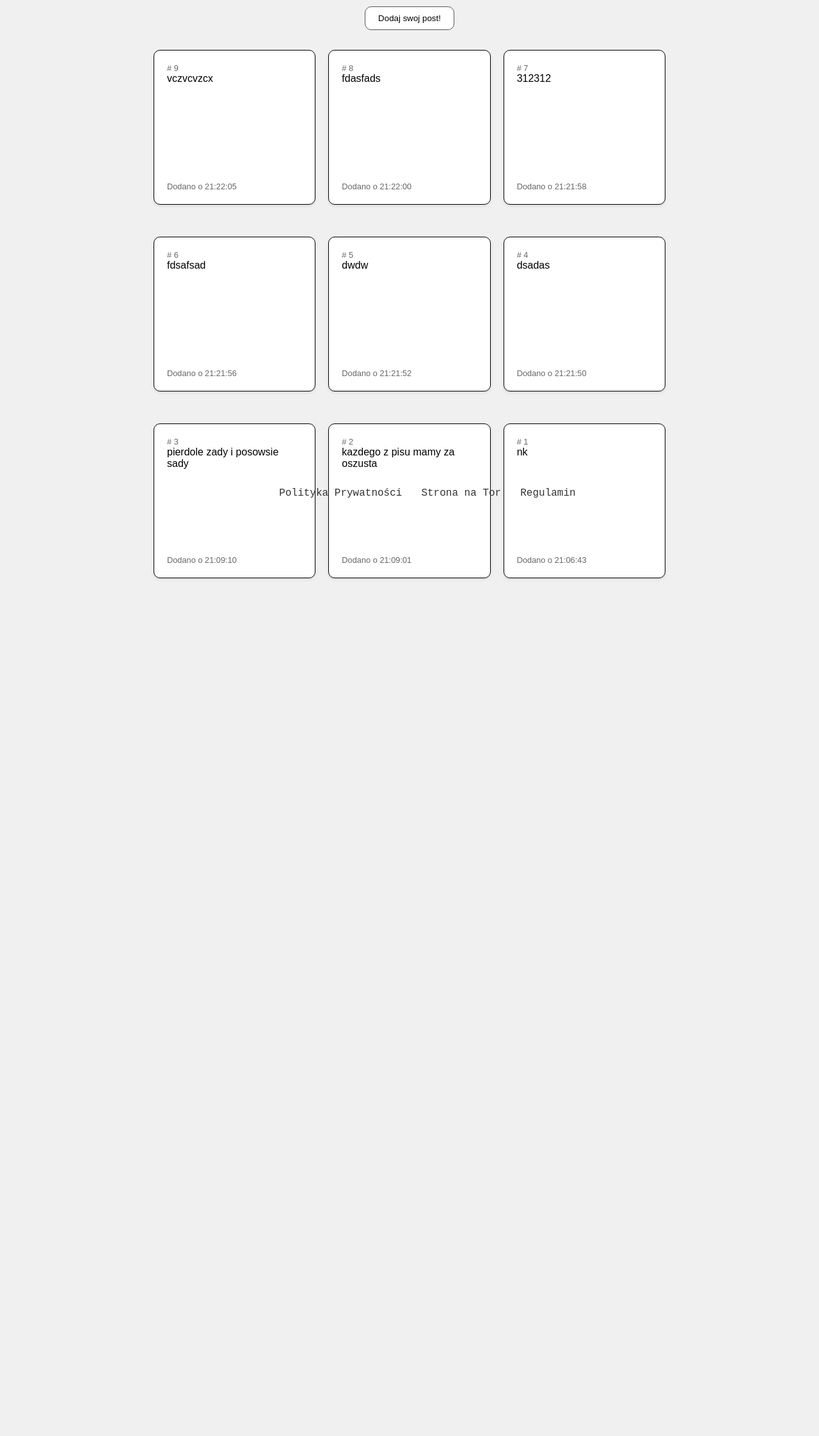
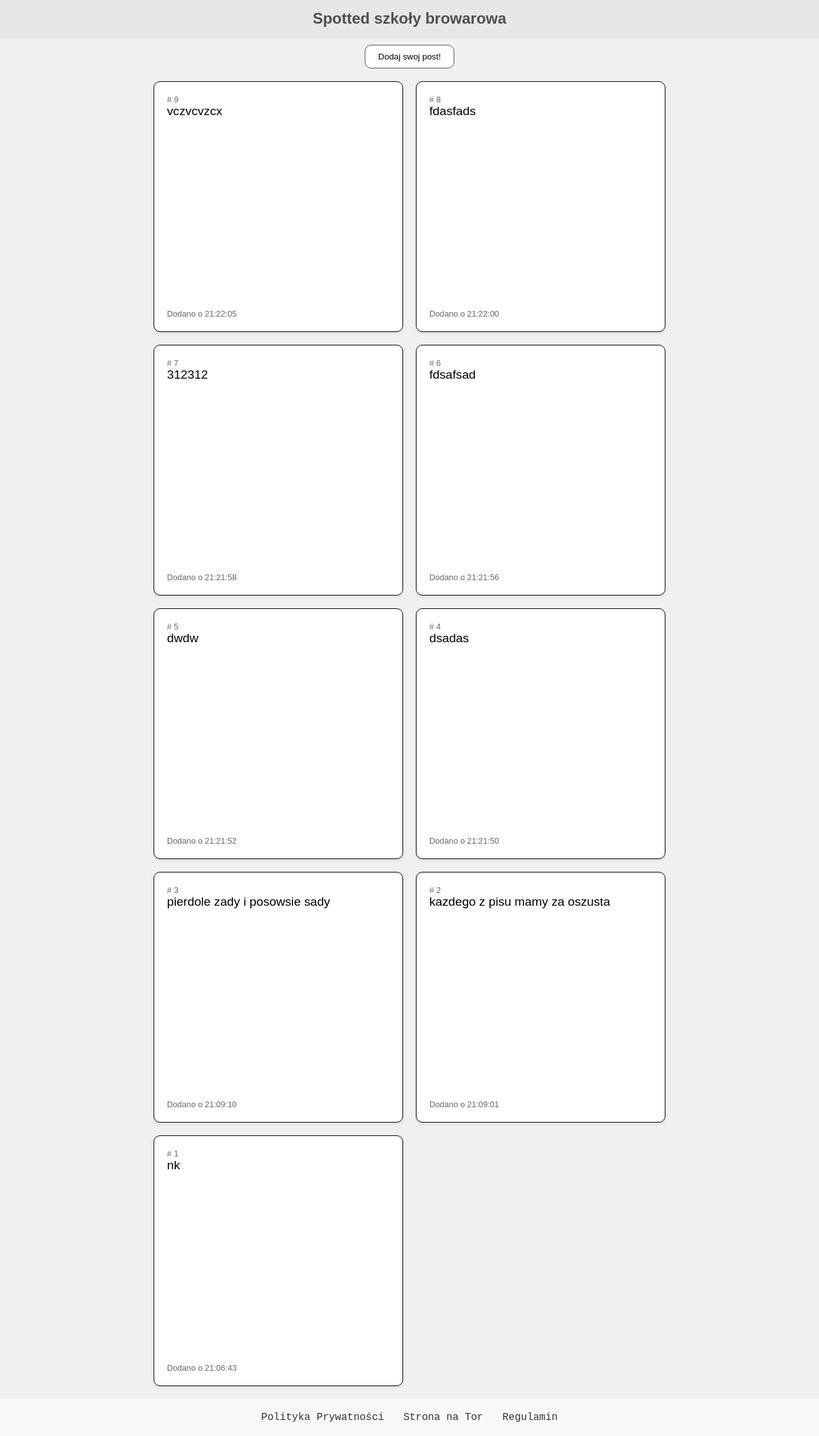
Before and after one commit to ahhuser520/ZSTspotted, a Flask app: page / in a window 1280 px wide. Shown: the whole page at 64% size. Before the commit the page ends 906 px from the top, so only its background shows below. Run offline with Flask 3, Linux system fonts and the light colour scheme; data comes from the database, SQL or seed files in the repository; both versions use the stored data as it was after the commit.

Commit message:
fixed some things in the UI

```diff
--- a/app.py
+++ b/app.py
@@ -34,7 +34,6 @@ def post():
 def tos():
     return render_template('legal/tos.html', siteName=siteName, footer=g.footer)
 
-# Apply limit only to POST requests
 @limiter.limit('1 per hour')
 @app.route('/sendanonymousmessage', methods=['POST'])
 def sendanonymousmessage():
--- a/static/style.css
+++ b/static/style.css
@@ -8,6 +8,7 @@ body {
     align-items: center;
     height: 100vh;
     flex-direction: column;
+    min-height: 100vh;
     box-sizing: border-box;
 }
 
--- a/templates/index.html
+++ b/templates/index.html
@@ -8,16 +8,17 @@
             body {
                 font-family: Arial, sans-serif;
                 background-color: #f0f0f0;
-                padding: 20px;
+                min-height: 100vh;
             }
 
             #posts {
                 display: grid;
-                grid-template-columns: repeat(auto-fill, minmax(200px, 1fr));
+                grid-template-columns: repeat(auto-fill, minmax(350px, 1fr));
                 gap: 20px;
                 padding: 20px;
                 max-width: 800px;
                 margin: 0 auto;
+                margin-top: 0px;
             }
 
             sub {
@@ -26,19 +27,19 @@
             }
 
             .post {
-                margin-top: 30px;
+                margin-top: 0px;
                 background-color: #fff;
                 padding: 20px;
                 border-radius: 10px;
-                border: 1px solid #000;
+                border: 0.5px solid #000;
                 box-shadow: 0 2px 4px rgba(0, 0, 0, 0.1);
                 display: flex;
                 flex-direction: column;
                 justify-content: space-between;
-                height: 200px;
+                height: 350px;
                 word-wrap: break-word;
 
-                font-size: calc(1.2rem - (100vw - 200px) / 1000 * 1.2rem);
+                /*calc(1.2rem - (100vw - 200px) / 1000 * 1.2rem);*/
             }
 
             .post h2 {
@@ -47,6 +48,7 @@
 
             .post p {
                 margin: 0;
+                font-size: 120%;
             }
 
             .post .timestamp {
@@ -57,7 +59,8 @@
             }
 
             .add-post-button {
-                position: fixed;
+                position: sticky;
+                margin-top: 10px;
                 top: 10px;
                 left: 50%;
                 transform: translateX(-50%);
@@ -67,12 +70,29 @@
                 padding: 10px 20px;
                 border-radius: 10px;
                 cursor: pointer;
-                margin-bottom: 30px;
                 z-index: 1;
             }
+            header{
+                height: 45px;
+                background-color: rgb(231, 231, 231);
+                margin: 0;
+                padding: 0;
+                padding-top: 15px;
+                text-align: center;
+                color: rgb(79, 79, 79);
+            }
+            header h1{
+                font-size: 150%;
+            }
+
         </style>
     </head>
-    <body>
+    <body style="padding: 0; margin: 0;">
+        <div class="content">
+
+        <header>
+            <h1 style="margin: 0; padding: 0;">Spotted szkoły browarowa</h1>
+        </header>
         <button class="add-post-button" onclick="window.location.href='/post'">
             Dodaj swoj post!
         </button>
@@ -143,6 +163,7 @@
             window.addEventListener("scroll", checkScroll);
             fetchPosts();
         </script>
-        {{ footer|safe }}
+                </div>
     </body>
+    {{ footer|safe }}
 </html>
--- a/templates/legal/prywatnosc.html
+++ b/templates/legal/prywatnosc.html
@@ -27,7 +27,7 @@
             }
         </style>
     </head>
-    <body style="padding: 5px">
+    <body style="padding: 10px;">
         <div class="content">
             <h1>Polityka Prywatności</h1>
 
--- a/templates/legal/tos.html
+++ b/templates/legal/tos.html
@@ -27,7 +27,7 @@
             }
         </style>
     </head>
-    <body>
+    <body style="padding: 10px;">
         <div class="content">
             <h1>Regulamin</h1>
 
--- a/templates/modules/footer.html
+++ b/templates/modules/footer.html
@@ -1,11 +1,21 @@
+<div class="links">
+    <a href="/privacypolicy">Polityka Prywatności</a>
+    <a
+        href="http://7ia7pk5wzcva6izkyqjdjsgnyge724byfbtf5fvegh3wh6bfnqjk25ad.onion"
+        >Strona na Tor</a
+    >
+    <a href="/tos">Regulamin</a>
+</div>
 <style>
+
 .links {
     font-family: "Courier New", monospace;
-        position: absolute;
-        bottom: 20px;
     display: flex;
     justify-content: center;
     width: 100%;
+    padding: 20px 0; /* Dodajemy trochę przestrzeni wokół stopki */
+    background-color: #f8f8f8; /* Opcjonalnie, aby wyróżnić stopkę */
+    position: relative;
 }
 
 .links a {
@@ -17,12 +27,5 @@
 .links a:hover {
     color: #007bff;
 }
+
 </style>
-<div class="links">
-    <a href="/privacypolicy">Polityka Prywatności</a>
-    <a
-        href="http://7ia7pk5wzcva6izkyqjdjsgnyge724byfbtf5fvegh3wh6bfnqjk25ad.onion"
-        >Strona na Tor</a
-    >
-    <a href="/tos">Regulamin</a>
-</div>
```
Also changed, not shown: templates/wyslij/index.html (+8 -3 lines), database.db. Lines whose indentation alone changed are shown as unchanged.
